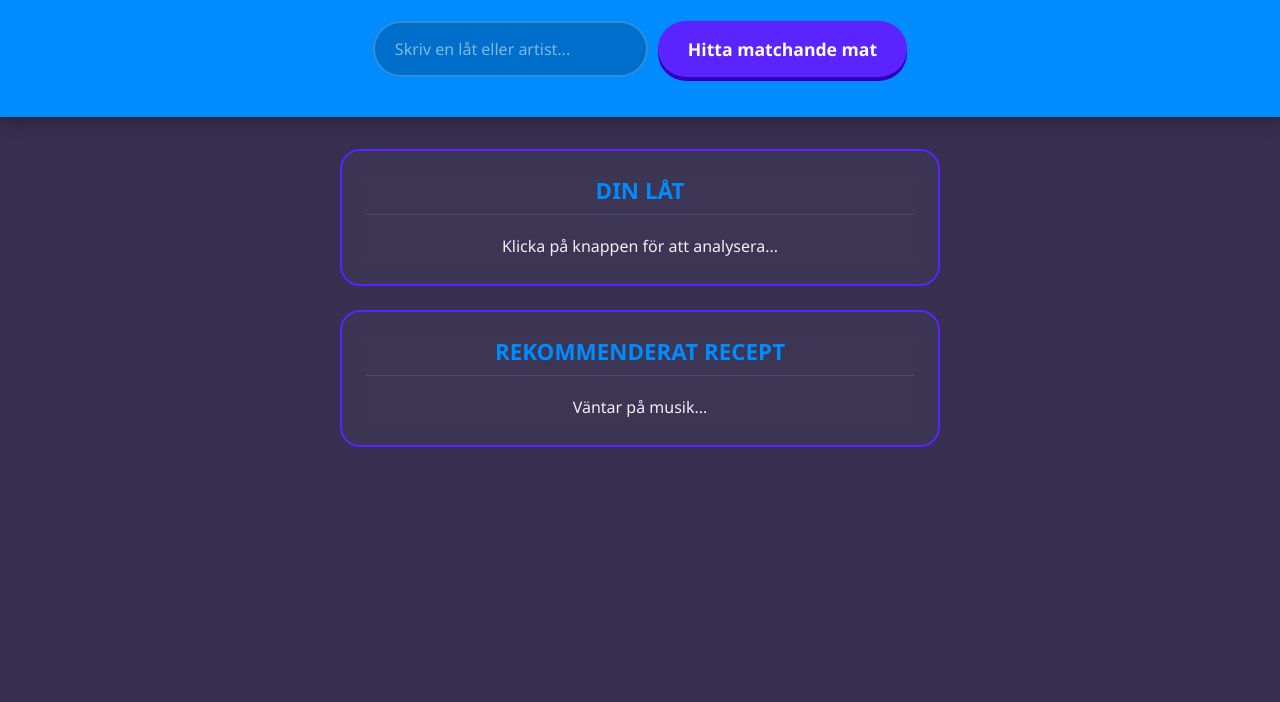
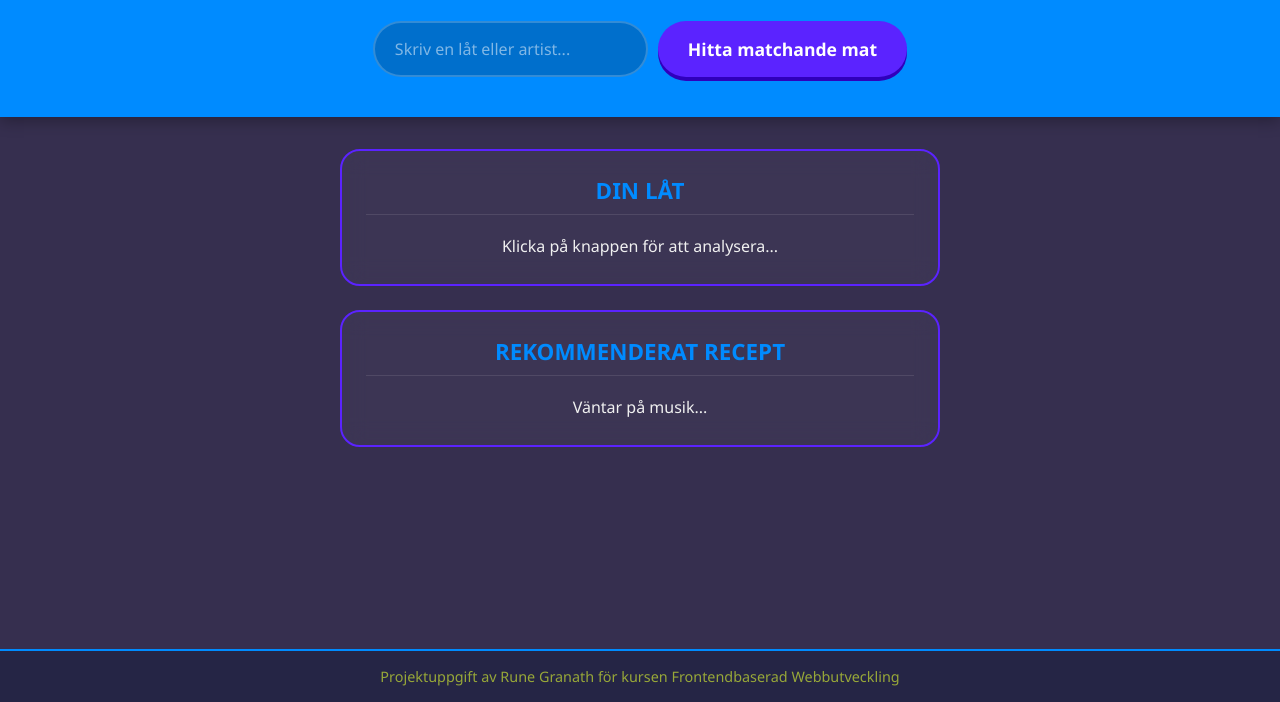
Before and after one commit to runegranath/Projekt-FB-W, a website built with Vite: page index.html in a window 1280 px wide. Shown: the part 98-800 px from the top of the page. Built offline with nearby package versions, Linux system fonts and the light colour scheme.

Commit message:
fixad footer

```diff
--- a/index.html
+++ b/index.html
@@ -12,8 +12,8 @@
   <header>
     <h1>DineVibe</h1>
     <div class="search-group">
-        <input type="text" id="song-input" placeholder="Skriv en låt eller artist...">
-        <button id="match-btn">Hitta matchande mat</button>
+      <input type="text" id="song-input" placeholder="Skriv en låt eller artist...">
+      <button id="match-btn">Hitta matchande mat</button>
     </div>
   </header>
 
@@ -27,7 +27,9 @@
       <h2>Rekommenderat recept</h2>
       <div id="recipe-container">Väntar på musik...</div>
     </section>
+
   </main>
+  <footer>Projektuppgift av Rune Granath för kursen Frontendbaserad Webbutveckling</footer>
   <script type="module" src="/src/main.js"></script>
 </body>
 
--- a/src/_layout.scss
+++ b/src/_layout.scss
@@ -262,6 +262,17 @@ body.is-loading .main-content {
     snailDance 0.5s ease-in-out infinite;
 }
 
+footer {
+  margin-top: auto;
+  padding: 1rem;
+  text-align: center;
+  font-size: 0.9rem;
+  color: rgba($bright-yellow, 0.6);
+  border-top: 2px solid $neon-blue;
+  background-color: #252545;
+  width: 100%;
+}
+
 @keyframes snailDance {
   0% {
     transform: scaleX(1);
```
